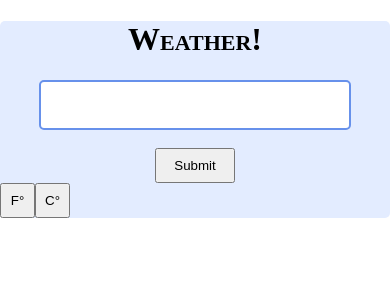
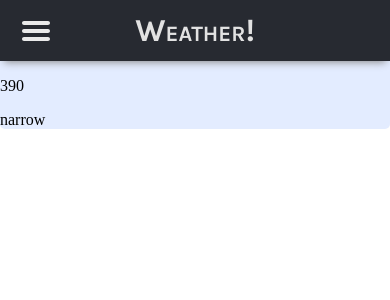
Before and after one commit to Flakari/weather-app, a React app: page / in a window 390 px wide. Shown: the top 300 px of the page. Built offline with nearby package versions, Linux system fonts and the light colour scheme.

Commit message:
Did layout work, including adding button to show input box in mobile/narrow layout

```diff
--- a/src/components/App.js
+++ b/src/components/App.js
@@ -1,13 +1,29 @@
-import React from 'react';
+import React, { useState, useEffect } from 'react';
 import Header from './Header';
 import Weather from './Weather';
 
 function App() {
+    const [ windowWidth, setWindowWidth ] = useState(window.innerWidth);
+    const [ windowSetup, setWindowSetup ] = useState('');
+
+    window.addEventListener('resize', () => {
+        setWindowWidth(window.innerWidth);
+    });
+
+    useEffect(() => {
+        if (windowWidth <= 750) {
+            setWindowSetup('narrow');
+        } else {
+            setWindowSetup('wide');
+        }
+    }, [ windowWidth ]);
 
     return (
         <main id="container">
-            <Header />
-            <Weather />
+            <Header windowSetup={ windowSetup }/>
+            <Weather windowSetup={ windowSetup }/>
+            <p>{ windowWidth }</p>
+            <p>{ windowSetup }</p>
         </main>
     )
 }
--- a/src/components/Forecast.js
+++ b/src/components/Forecast.js
@@ -1,23 +1,46 @@
 import React, { useState, useEffect } from 'react';
 
-function Forecast({ forecastData, tempUnits, getIcon, getTime, timezone }) {
-    const [ formattedForecast, updateFormattedForecast ] = useState([]);
+function Forecast({ forecastData, tempUnits, getIcon, getTime, timezone, windowSetup }) {
+    const [ narrowForecast, setNarrowForecast ] = useState([]);
+    const [ wideForecast, setWideForecast ] = useState([]);
 
     useEffect(() => {
-        updateFormattedForecast(formatForecast());
+        setNarrowForecast(formatNarrowForecast());
+        setWideForecast(formatWideForecast());
     }, [ forecastData ]);
 
-    function formatForecast() {
+    function formatNarrowForecast() {
         let data = formatForecastData();
 
         return data.map((item) => {
             return (
                 <article key={ item.date } className="forecast-day">
                     <h3>{item.date}</h3>
-                    <img className="forecast-icon" src={`./src/icons/${getIcon(item.weather, item.id)}.svg`}></img>
-                    <p>{item.weather}</p>
+                    <img
+                        className="forecast-icon" src={`./src/icons/${getIcon(item.weather, item.id)}.svg`}
+                        alt={item.weather}
+                    ></img>
                     <p>{item.highTemp}</p>
                     <p>{item.lowTemp}</p>
+                </article>
+            )
+        });
+    }
+
+    function formatWideForecast() {
+        let data = formatForecastData();
+
+        return data.map((item) => {
+            return (
+                <article key={ item.date } className="forecast-day">
+                    <h3>{ `${ item.day }, ${ item.month } ${ item.date }` }</h3>
+                    <img
+                        className="forecast-icon" src={`./src/icons/${getIcon(item.weather, item.id)}.svg`}
+                        alt={item.weather}
+                    ></img>
+                    <p>{item.weather}</p>
+                    <p>{ `High: ${item.highTemp}` }</p>
+                    <p>{ `Low: ${item.lowTemp}` }</p>
                 </article>
             )
         });
@@ -33,10 +56,12 @@ function Forecast({ forecastData, tempUnits, getIcon, getTime, timezone }) {
             const temp = data[i][1];
             const weather = data[i][2];
             const id = data[i][3];
+            const month = data[i][4];
+            const day = data[i][5];
             const lastIndex = filteredData.length - 1;
 
             if (filteredData.length == 0 || filteredData[lastIndex].date != date) {
-                filteredData.push({date: date, highTemp: temp, lowTemp: temp, weather: weather, id: id});
+                filteredData.push({date: date, highTemp: temp, lowTemp: temp, weather: weather, id: id, month: month, day: day});
             } else {
                 if (temp > filteredData[lastIndex].highTemp) {
                     filteredData[lastIndex].highTemp = temp;
@@ -63,7 +88,7 @@ function Forecast({ forecastData, tempUnits, getIcon, getTime, timezone }) {
         if (forecastData.list) {
             data = forecastData.list.map(item => {
                 const date = getTime(new Date((item.dt * 1000) + (timezone * 1000)), 'forecast');
-                return [date.date, Math.floor(item.main.temp), item.weather[0].main, item.weather[0].id];
+                return [date.date, Math.floor(item.main.temp), item.weather[0].main, item.weather[0].id, date.month, date.day];
             });
         }
 
@@ -87,9 +112,9 @@ function Forecast({ forecastData, tempUnits, getIcon, getTime, timezone }) {
     }
 
     return (
-        <article id="forecast">
-            { formattedForecast }
-        </article>
+        <section id="forecast">
+            { windowSetup == 'narrow' ? narrowForecast : wideForecast }
+        </section>
     )
 }
 
--- a/src/components/Form.js
+++ b/src/components/Form.js
@@ -38,7 +38,7 @@ function Form({ updateData, updateForecast, units, updateUnits }) {
     }
 
     return (
-        <div>
+        <div id="form-container">
             <form id="weather-form" onSubmit={ (e) => { e.preventDefault(); retrieveWeatherData(city, units); }}>
                 <input
                     name="Location"
--- a/src/components/Header.js
+++ b/src/components/Header.js
@@ -3,7 +3,9 @@ import React from 'react';
 function Header() {
     return (
         <header>
+            <button id="header-icon"><img src="./src/icons/hamburger2.svg"></img></button>
             <h1>Weather!</h1>
+            <div style={{height: `37px`, width: `32px`, visibility: 'hidden'}}></div>
         </header>
     )
 }
--- a/src/components/Weather.js
+++ b/src/components/Weather.js
@@ -2,7 +2,7 @@ import React, { useState, useEffect } from 'react';
 import Form from './Form';
 import Report from './Report';
 
-function Weather() {
+function Weather({ windowSetup }) {
     const [ weatherData, setWeatherData ] = useState({});
     const [ forecastData, setForecastData ] = useState({});
     const [ units, setUnits ] = useState('imperial');
@@ -42,8 +42,9 @@ function Weather() {
                 updateForecast={ updateForecastData }
                 units={ units }
                 updateUnits={ updateUnits }
+                windowSetup={ windowSetup }
             />
-            { (weatherData.hasOwnProperty('cod') && weatherData.cod == 200) ? <Report weatherData={ weatherData } units={ units } forecastData={ forecastData }/> : null }
+            { (weatherData.hasOwnProperty('cod') && weatherData.cod == 200) ? <Report weatherData={ weatherData } units={ units } forecastData={ forecastData } windowSetup={ windowSetup }/> : null }
         </div>
     )
 }
--- a/src/index.html
+++ b/src/index.html
@@ -6,6 +6,7 @@
     <meta http-equiv="X-UA-Compatible" content="ie=edge">
     <title>Weather App</title>
     <link href="styles/style.css" type="text/css" rel="stylesheet">
+    <link href="https://fonts.googleapis.com/css?family=Karla:400,700&display=swap" rel="stylesheet">
 </head>
 <body>
     <div id="root"></div>
--- a/styles/style.css
+++ b/styles/style.css
@@ -1,10 +1,36 @@
 body {
     margin: 0;
+}
+
+header {
+    padding: 12px 5%;
+    background-color: #272a31;
+    box-shadow: #868686 0px 5px 8px -4px;
+    display: flex;
+    justify-content: space-between;
+    align-items: center;
+}
+
+#header-icon {
+    height: 32px;
+    width: 32px;
+    padding: 0;
+    background: none;
+    border: none;
+    cursor: pointer;
+}
+
+#header-icon img {
+    height: 100%;
+    width: 100%;
 }
 
 h1 {
     text-align: center;
     font-variant: small-caps;
+    margin: 0;
+    font-family: 'Karla', 'Franklin Gothic Medium', 'Arial Narrow', Arial, sans-serif;
+    color: #e2e2e2;
 }
 
 div {
@@ -71,14 +97,14 @@ div {
 #error {
     padding: 5px;
     overflow: hidden;
-    font-family: 'Franklin Gothic Medium', 'Arial Narrow', Arial, sans-serif;
+    font-family: 'Karla', 'Franklin Gothic Medium', 'Arial Narrow', Arial, sans-serif;
     font-size: 0.9em;
     color: #520100;
     text-align: center;
 }
 
 #search-info {
-    font-family: 'Franklin Gothic Medium', 'Arial Narrow', Arial, sans-serif;
+    font-family: 'Karla', 'Franklin Gothic Medium', 'Arial Narrow', Arial, sans-serif;
     font-size: 0.9em;
     box-sizing: border-box;
     background-color: #ffffb2;
@@ -91,19 +117,46 @@ div {
     text-align: center;
 }
 
+#report {
+    text-align: center;
+    font-family: 'Karla', 'Franklin Gothic Medium', 'Arial Narrow', Arial, sans-serif;
+}
+
+.report-wide {
+    display: grid;
+    grid-template-columns: 1fr 45%;
+    align-items: center;
+}
+
+#city {
+    font-size: 2.5rem;
+    margin-bottom: 6px;
+    text-transform: uppercase;
+}
+
 #weather {
     text-transform: capitalize;
+    font-size: 1.5rem;
+    margin-top: 6px;
 }
 
-#forecast {
-    display: flex;
-    justify-content: space-evenly;
+#report-icon {
+    width: 150px;
+    max-width: 30%;
+}
+
+#temp {
+    font-size: 2rem;
+}
+
+#temp span {
+    font-size: 1.6rem;
 }
 
 .forecast-day {
     background-color: #ffffffee;
-    width: 19%;
     text-align: center;
+    font-family: 'Karla', 'Franklin Gothic Medium', 'Arial Narrow', Arial, sans-serif;
 }
 
 .forecast-icon {
@@ -111,6 +164,35 @@ div {
     max-width: 45%;
 }
 
-#report-icon {
-    width: 100px;
+@media only screen and (max-width: 750px) {
+    #form-container {
+        display: none;
+    }
+
+    #forecast {
+        display: flex;
+        justify-content: space-evenly;
+    }
+
+    .forecast-day {
+        display: block;
+        background-color: #ffffffee;
+        width: 20%;
+        text-align: center;
+    }
 }
+
+@media only screen and (min-width: 750px) {
+    .forecast-day {
+        display: grid;
+        grid-template-columns: 40% repeat(4, 1fr);
+        height: 100px;
+        align-items: center;
+        justify-items: center;
+    }
+
+    .forecast-icon {
+        width: 60px;
+        max-width: 60%;
+    }
+}
```
Also changed, not shown: src/components/Report.js (+39 -12 lines), src/icons/hamburger.svg (added), src/icons/hamburger2.svg (added).
